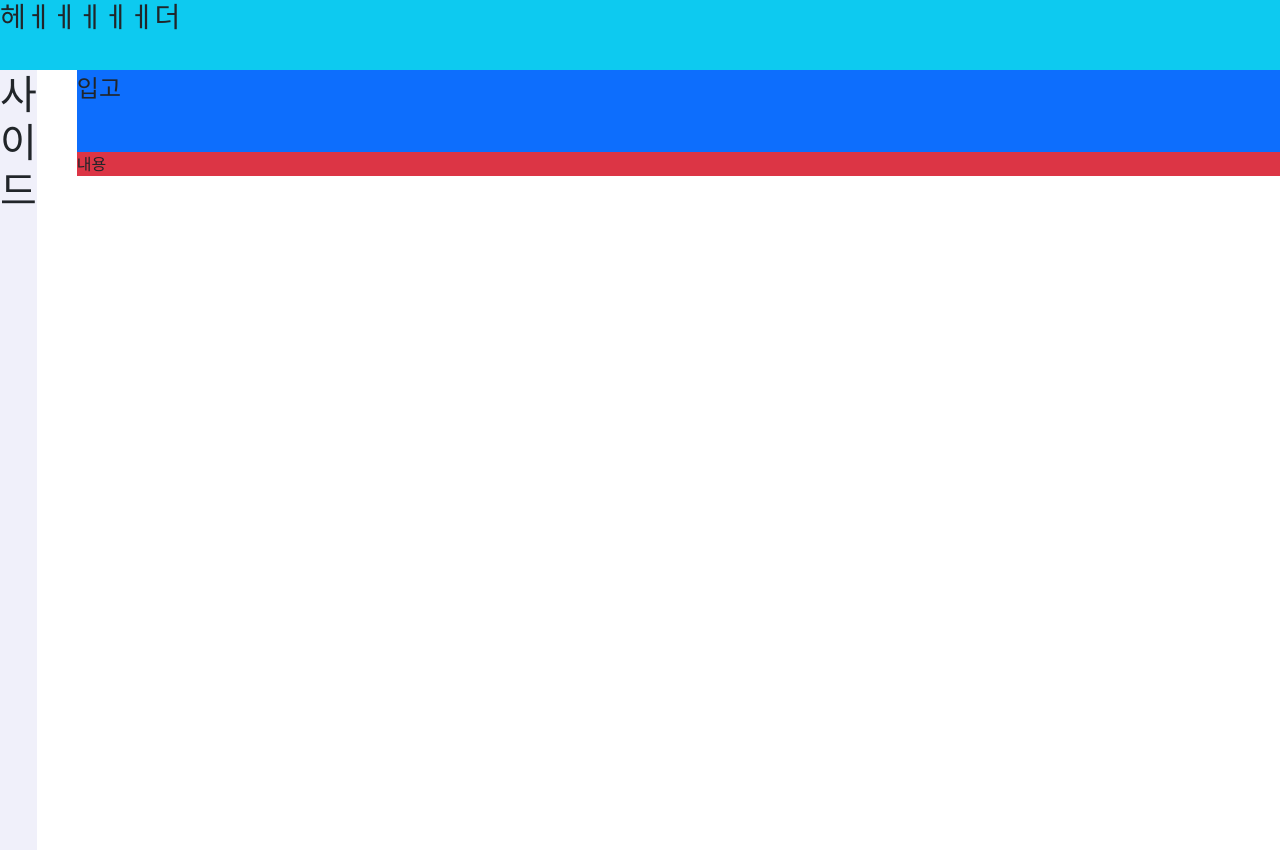
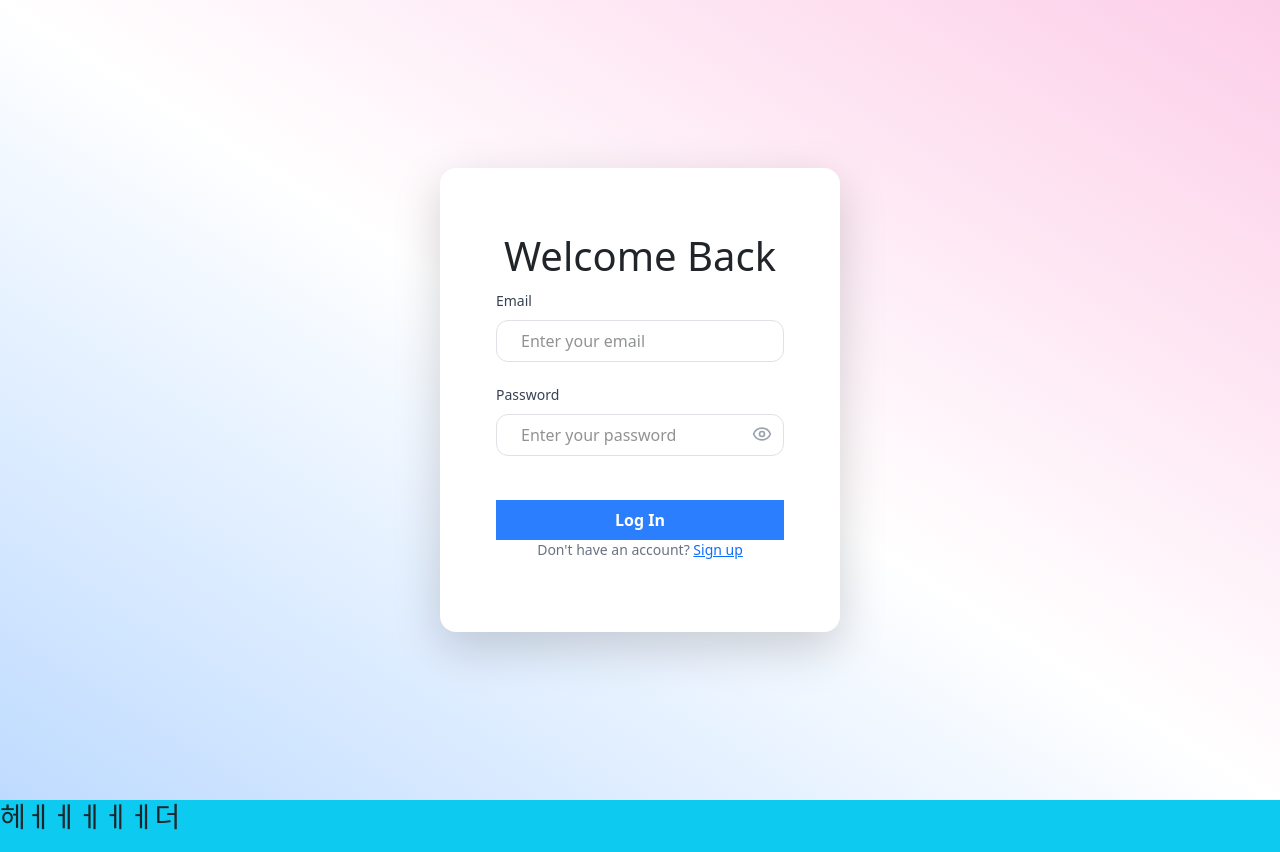
Before and after one commit to ESPko/finalTeamproject1, a React (Vite) app in the folder team1_react/: page /login in a window 1280 px wide. Shown: the top 852 px of the page. Built offline with nearby package versions, Linux system fonts and the light colour scheme.

Commit message:
로그인창

```diff
--- a/team1_react/package.json
+++ b/team1_react/package.json
@@ -14,6 +14,8 @@
     "@tailwindcss/vite": "^4.1.4",
     "axios": "^1.9.0",
     "bootstrap": "^5.3.5",
+    "framer-motion": "^12.9.2",
+    "lucide-react": "^0.503.0",
     "react": "^19.0.0",
     "react-bootstrap": "^2.10.9",
     "react-dom": "^19.0.0",
--- a/team1_react/src/components/login/Login.jsx
+++ b/team1_react/src/components/login/Login.jsx
@@ -1,11 +1,71 @@
+import React, { useState } from 'react';
+import Card from '../ui/Card.jsx';
+import CardContent from '../ui/CardContent.jsx';
+import Button from '../ui/Button.jsx';
+import Input from '../ui/Input.jsx';
+import { motion } from 'framer-motion';
+import { Eye, EyeOff } from 'lucide-react';
 
-const Login = () => {
+// npm install framer-motion
+// npm install lucide-react
 
+export default function Login() {
+  const [showPassword, setShowPassword] = useState(false);
   return (
-    <>
-      <h1>login</h1>
-    </>
+    <div className="min-h-screen flex items-center justify-center bg-gradient-to-tr from-blue-200 via-white to-pink-200">
+      <motion.div
+        initial={{ opacity: 0, y: 50 }}
+        animate={{ opacity: 1, y: 0 }}
+        transition={{ duration: 0.6 }}
+        className="w-full max-w-md p-6"
+      >
+        <Card className="rounded-2xl shadow-xl">
+          <CardContent className="p-8">
+            <h1 className="text-3xl font-bold text-center mb-6 text-gray-800">
+              Welcome Back
+            </h1>
+            <form className="space-y-5">
+              <div>
+                <label htmlFor="email" className="text-sm font-medium text-gray-700">
+                  Email
+                </label>
+                <Input
+                  id="email"
+                  type="email"
+                  placeholder="Enter your email"
+                  className="mt-2"
+                />
+              </div>
+              <div>
+                <label htmlFor="password" className="text-sm font-medium text-gray-700">
+                  Password
+                </label>
+                <div className="relative">
+                  <Input
+                    id="password"
+                    type={showPassword ? 'text' : 'password'}
+                    placeholder="Enter your password"
+                    className="mt-2 pr-10"
+                  />
+                  <button
+                    type="button"
+                    className="absolute right-3 top-7 transform -translate-y-1/2 text-gray-400"
+                    onClick={() => setShowPassword(!showPassword)}
+                  >
+                    {showPassword ? <EyeOff size={20} /> : <Eye size={20} />}
+                  </button>
+                </div>
+              </div>
+              <Button className="w-full mt-4 bg-blue-500 hover:bg-blue-600 text-white font-semibold py-2 rounded-xl">
+                Log In
+              </Button>
+            </form>
+            <p className="text-sm text-center text-gray-500 mt-6">
+              Don't have an account? <a href="#" className="text-blue-500 hover:underline">Sign up</a>
+            </p>
+          </CardContent>
+        </Card>
+      </motion.div>
+    </div>
   );
-};
-
-export default Login;
+}
--- /dev/null
+++ b/team1_react/src/components/ui/Button.jsx
@@ -0,0 +1,12 @@
+function Button({ children, className, ...props }) {
+  return (
+    <button
+      className={`bg-blue-500 hover:bg-blue-600 text-white font-semibold py-2 px-4 rounded-xl ${className}`}
+      {...props}
+    >
+      {children}
+    </button>
+  );
+}
+
+export default Button;
--- /dev/null
+++ b/team1_react/src/components/ui/Card.jsx
@@ -0,0 +1,9 @@
+function Card({ className, children }) {
+  return (
+    <div className={`bg-white rounded-2xl shadow-lg p-6 ${className}`}>
+      {children}
+    </div>
+  );
+}
+
+export default Card;
--- /dev/null
+++ b/team1_react/src/components/ui/CardContent.jsx
@@ -0,0 +1,9 @@
+function CardContent({ className, children }) {
+  return (
+    <div className={`mt-2 ${className}`}>
+      {children}
+    </div>
+  );
+}
+
+export default CardContent;
--- /dev/null
+++ b/team1_react/src/components/ui/Input.jsx
@@ -0,0 +1,12 @@
+function Input({ id, type = "text", placeholder, className }) {
+  return (
+    <input
+      id={id}
+      type={type}
+      placeholder={placeholder}
+      className={`w-full px-4 py-2 border rounded-xl focus:outline-none focus:ring-2 focus:ring-blue-400 ${className}`}
+    />
+  );
+}
+
+export default Input;
--- a/team1_react/src/main.jsx
+++ b/team1_react/src/main.jsx
@@ -5,9 +5,11 @@ import App from './App.jsx'
 import Header from './layout/Header.jsx';
 import SideBar from './layout/SideBar.jsx';
 import Topline from './layout/Topline.jsx';
+import Login from './components/login/Login.jsx';
 
 createRoot(document.getElementById('root')).render(
   <StrictMode>
+      <Login />
     {/*<App />*/}
     <Header />
     <div className="d-flex">
```
Also changed, not shown: 1 other file (tests, documents, lock files or other folders).
